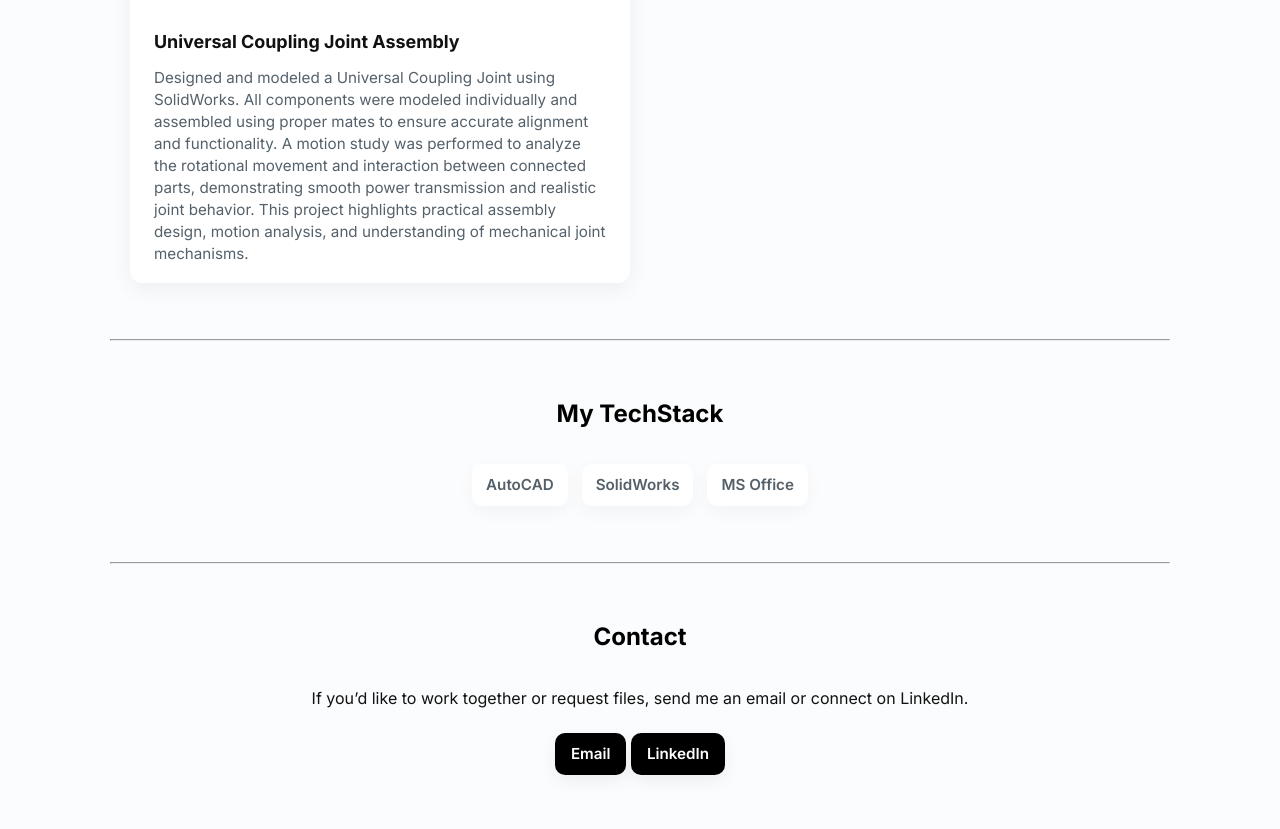
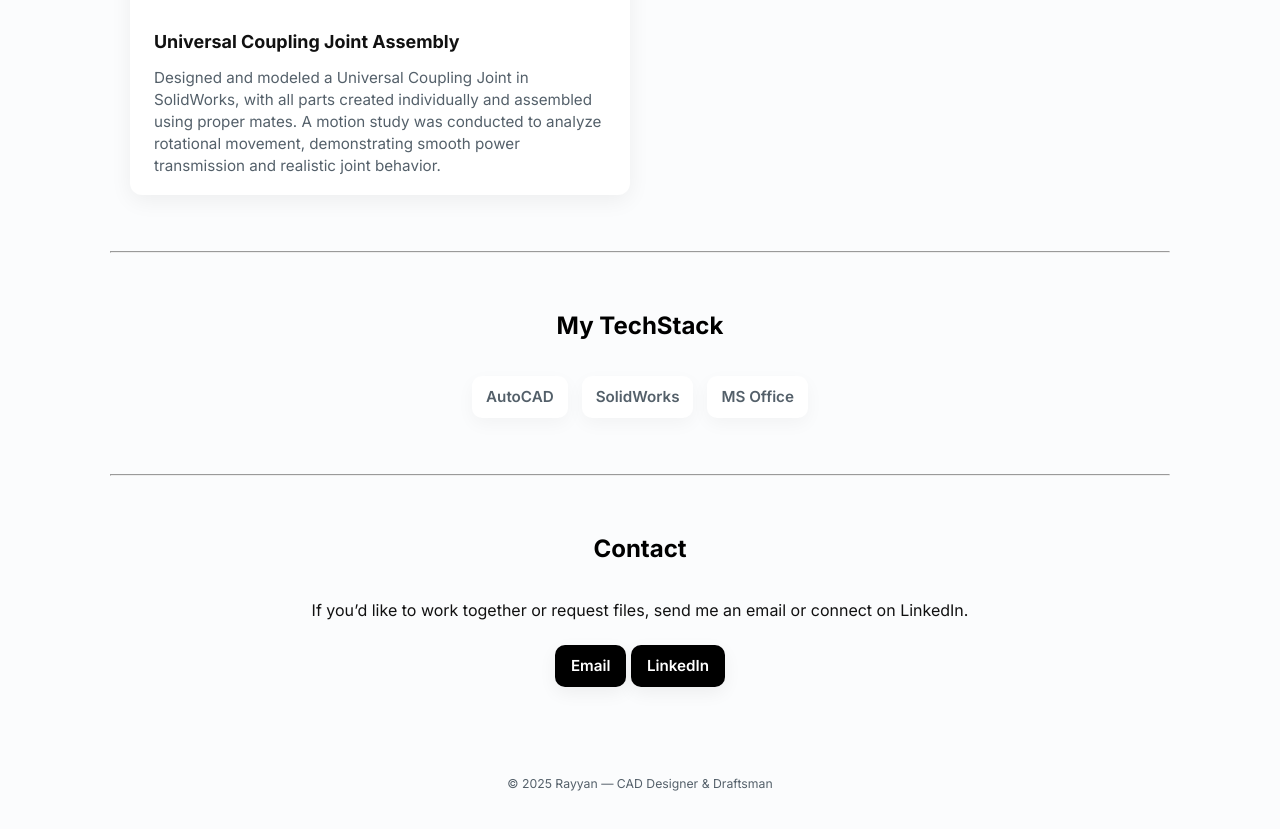
Before and after one commit to rayyannaik/rayyannaik.github.io, a plain HTML site: page index.html in a window 1280 px wide. Shown: the part 4190-5019 px from the top of the page. Drawn offline with Linux system fonts and the light colour scheme.

Commit message:
Update index.html

```diff
--- a/index.html
+++ b/index.html
@@ -279,10 +279,8 @@
             </div>
           </div>
           <h3 class="work-title">Universal Coupling Joint Assembly</h3>
-          <p class="work-desc">Designed and modeled a Universal Coupling Joint using SolidWorks. All components were modeled
-            individually and assembled using proper mates to ensure accurate alignment and functionality. A motion study was performed
-            to analyze the rotational movement and interaction between connected parts, demonstrating smooth power transmission and realistic
-            joint behavior. This project highlights practical assembly design, motion analysis, and understanding of mechanical joint mechanisms.</p>
+          <p class="work-desc">Designed and modeled a Universal Coupling Joint in SolidWorks, with all parts created individually
+            and assembled using proper mates. A motion study was conducted to analyze rotational movement, demonstrating smooth power transmission and realistic joint behavior.</p>
         </article>
       </a>
 
@@ -323,4 +321,5 @@
   <script src="js/main.js"></script>
 </body>
 
+
 </html>
```
